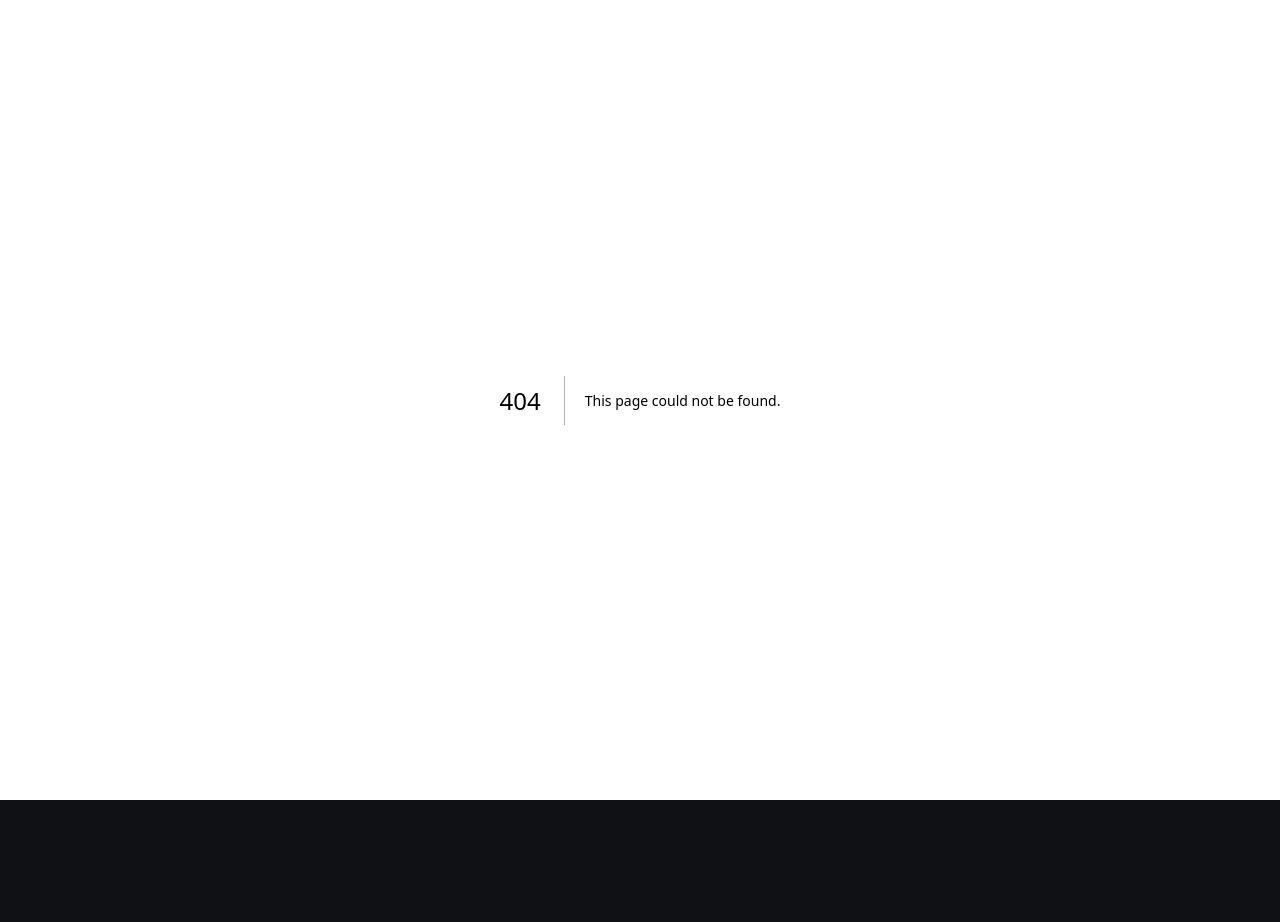
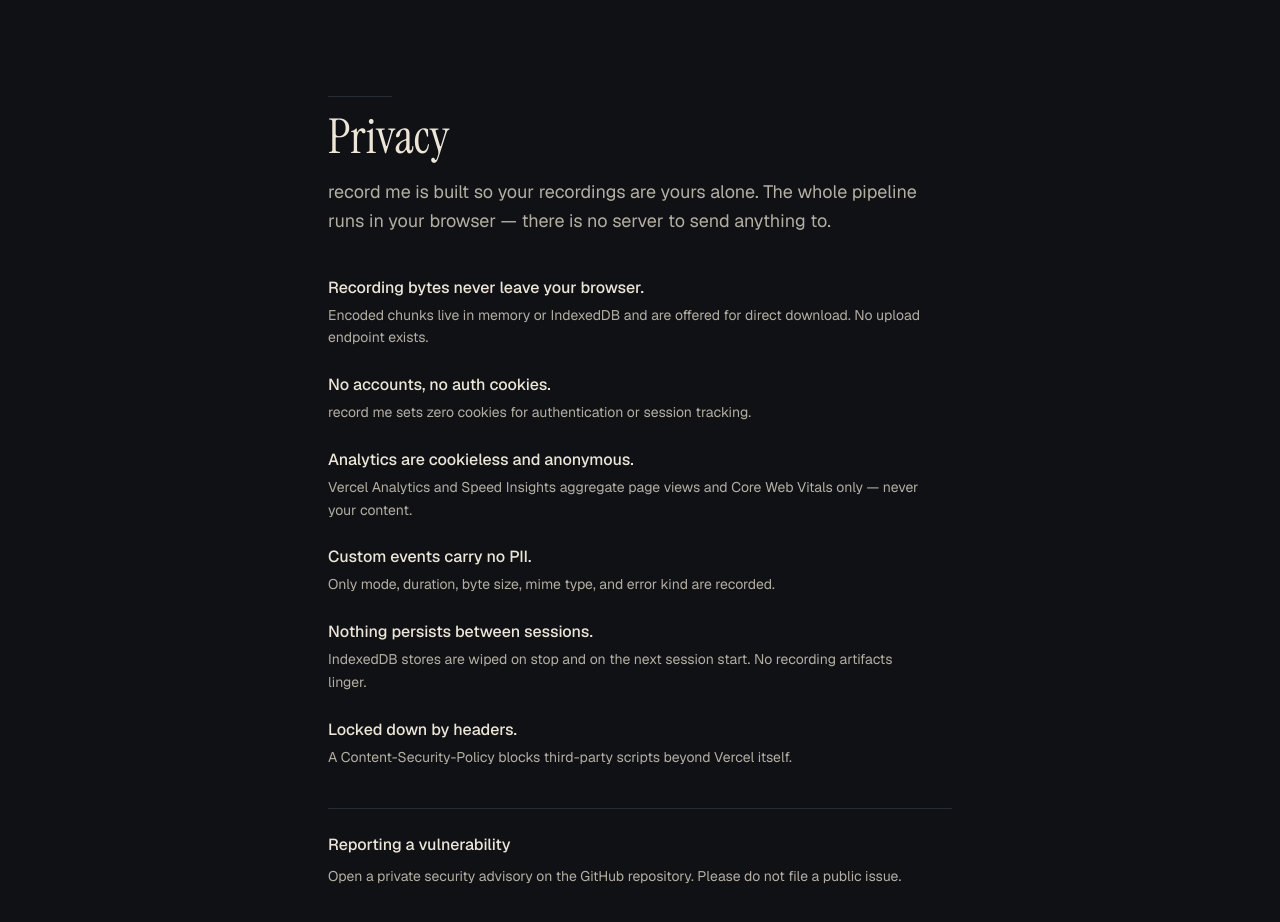
Before and after one commit to carlomigueldy/record-me, a Next.js app in the folder apps/web/: page /privacy in a window 1280 px wide. Before the commit this address had no page. Shown: the top 922 px of the page. Before the commit the page ends 800 px from the top, so only its background shows below. Built offline with nearby package versions, Linux system fonts and the light colour scheme; no server answers.

Commit message:
feat(privacy): editorial /privacy page + metadata + og

```diff
--- /dev/null
+++ b/apps/web/src/app/privacy/opengraph-image.tsx
@@ -0,0 +1,9 @@
+import { ogImage, SIZE } from '../_og/template';
+
+export const size = SIZE;
+export const contentType = 'image/png';
+export const alt = 'record me — Privacy';
+
+export default function OgImage() {
+  return ogImage({ title: 'Your recordings never leave your browser.', caption: 'privacy' });
+}
--- /dev/null
+++ b/apps/web/src/app/privacy/page.tsx
@@ -0,0 +1,68 @@
+import type { Metadata } from 'next';
+import { buildMetadata } from '@/lib/seo/metadata';
+
+export const metadata: Metadata = buildMetadata({
+  title: 'Privacy',
+  description:
+    'Recording bytes never leave your browser. No accounts, no upload, cookieless analytics.',
+  path: '/privacy',
+});
+
+const PROMISES = [
+  [
+    'Recording bytes never leave your browser.',
+    'Encoded chunks live in memory or IndexedDB and are offered for direct download. No upload endpoint exists.',
+  ],
+  [
+    'No accounts, no auth cookies.',
+    'record me sets zero cookies for authentication or session tracking.',
+  ],
+  [
+    'Analytics are cookieless and anonymous.',
+    'Vercel Analytics and Speed Insights aggregate page views and Core Web Vitals only — never your content.',
+  ],
+  [
+    'Custom events carry no PII.',
+    'Only mode, duration, byte size, mime type, and error kind are recorded.',
+  ],
+  [
+    'Nothing persists between sessions.',
+    'IndexedDB stores are wiped on stop and on the next session start. No recording artifacts linger.',
+  ],
+  [
+    'Locked down by headers.',
+    'A Content-Security-Policy blocks third-party scripts beyond Vercel itself.',
+  ],
+] as const;
+
+export default function PrivacyPage() {
+  return (
+    <main className="mx-auto flex max-w-2xl flex-col gap-10 px-6 py-24">
+      <header className="flex flex-col gap-4">
+        <div className="h-px w-16 bg-line" aria-hidden="true" />
+        <h1 className="m-0 font-serif text-5xl text-ivory">Privacy</h1>
+        <p className="max-w-prose text-lg leading-relaxed text-ivory-dim">
+          record me is built so your recordings are yours alone. The whole pipeline runs in your
+          browser — there is no server to send anything to.
+        </p>
+      </header>
+
+      <ol className="m-0 flex list-none flex-col gap-6 p-0">
+        {PROMISES.map(([title, body]) => (
+          <li key={title} className="flex flex-col gap-1">
+            <h2 className="m-0 text-base font-medium text-ivory">{title}</h2>
+            <p className="m-0 max-w-prose text-sm leading-relaxed text-ivory-dim">{body}</p>
+          </li>
+        ))}
+      </ol>
+
+      <section className="flex flex-col gap-2 border-t border-line pt-6">
+        <h2 className="m-0 text-base font-medium text-ivory">Reporting a vulnerability</h2>
+        <p className="m-0 max-w-prose text-sm leading-relaxed text-ivory-dim">
+          Open a private security advisory on the GitHub repository. Please do not file a public
+          issue.
+        </p>
+      </section>
+    </main>
+  );
+}
```
Also changed, not shown: 1 other file (tests, documents, lock files or other folders).
